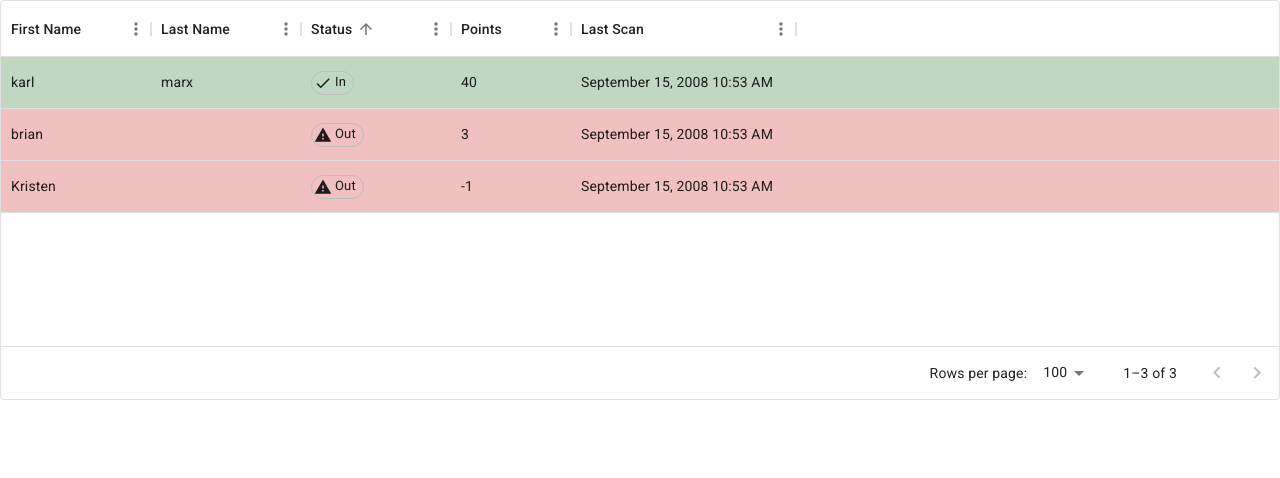
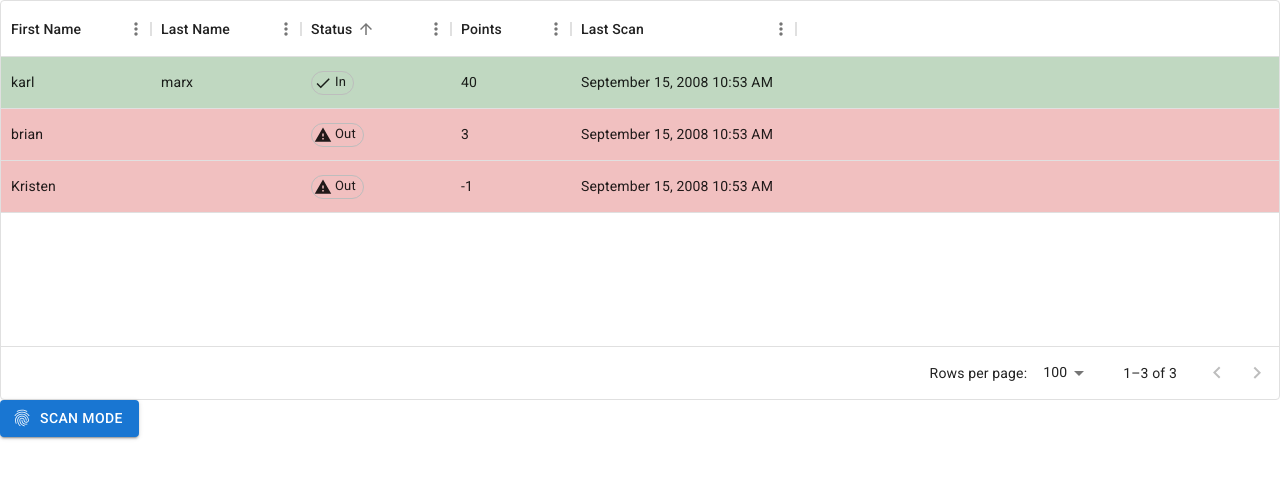
Before and after one commit to brianmina/classroom_tracker_ui, a React (Create React App) app in the folder classroom-tracker/: page / in a window 1280 px wide. Shown: the top 478 px of the page. Built offline with nearby package versions, Linux system fonts and the light colour scheme.

Commit message:
fixed dependency issue added more to datatables

```diff
--- a/classroom-tracker/src/components/ClassroomView.tsx
+++ b/classroom-tracker/src/components/ClassroomView.tsx
@@ -6,34 +6,42 @@ import {
   GridRenderCellParams,
   GridRowsProp,
 } from '@mui/x-data-grid';
-import { darken, lighten, styled } from '@mui/material/styles';
+import {darken, lighten, styled} from '@mui/material/styles';
 import ReportProblemIcon from '@mui/icons-material/ReportProblem';
 import InfoIcon from '@mui/icons-material/Info';
 import AutorenewIcon from '@mui/icons-material/Autorenew';
 import DoneIcon from '@mui/icons-material/Done';
 import Chip from '@mui/material/Chip';
 import moment from 'moment';
+import Button from '@mui/material/Button';
+import DeleteIcon from '@mui/icons-material/Delete';
+import SendIcon from '@mui/icons-material/Send';
+import Stack from '@mui/material/Stack';
+import Fingerprint from '@mui/icons-material/Fingerprint';
 
-const StyledChip = styled(Chip)(({ theme }) => ({
+
+
+
+const StyledChip = styled(Chip)(({ theme  }) => ({
   justifyContent: 'left',
   '& .icon': {
     color: 'inherit',
   },
   '&.Open': {
-    color: (theme.vars || theme).palette.info.dark,
-    border: `1px solid ${(theme.vars || theme).palette.info.main}`,
+    color: theme.palette.info.dark,
+    border: `1px solid ${theme.palette.info.main}`,
   },
   '&.Filled': {
-    color: (theme.vars || theme).palette.success.dark,
-    border: `1px solid ${(theme.vars || theme).palette.success.main}`,
+    color: theme.palette.success.dark,
+    border: `1px solid ${theme.palette.success.main}`,
   },
   '&.PartiallyFilled': {
-    color: (theme.vars || theme).palette.warning.dark,
-    border: `1px solid ${(theme.vars || theme).palette.warning.main}`,
+    color: theme.palette.warning.dark,
+    border: `1px solid ${theme.palette.warning.main}`,
   },
   '&.Rejected': {
-    color: (theme.vars || theme).palette.error.dark,
-    border: `1px solid ${(theme.vars || theme).palette.error.main}`,
+    color: theme.palette.error.dark,
+    border: `1px solid ${theme.palette.error.main}`,
   },
 }));
 
@@ -106,6 +114,8 @@ const StyledDataGrid = styled(DataGrid)(({ theme }) => ({
 }));
 
 export default function StylingRowsGrid() {
+    const [isScan, setIsScan] = React.useState<Boolean>(false);
+
   const Status = React.memo((props: StatusProps) => {
     const { status } = props;
 
@@ -226,7 +236,14 @@ export default function StylingRowsGrid() {
   //   rows: rows,
   // };
   return (
-    <Box sx={{ height: 400, width: '100%' }}>
+
+      // <Button variant="outlined" startIcon={<Fingerprint />}>
+      //   Delete
+      // </Button>
+    <Box sx={{ width: '100%' }}>
+          <Box sx={{ height: 400, width: '100%' }}>
+
+
       <StyledDataGrid
         // {...data}
         columns={columns}
@@ -239,5 +256,17 @@ export default function StylingRowsGrid() {
         }}
       />
     </Box>
+             <Button
+                 // variant="outlined"
+                 startIcon={<Fingerprint />}
+                 variant="contained"
+        onClick={() =>
+          setIsScan(true)
+        }
+      >
+
+         Scan Mode
+             </Button>
+    </Box>
   );
 }
```
Also changed, not shown: classroom-tracker/package.json (+10 -2 lines), classroom-tracker/src/App.tsx (+7 -1 lines), 1 other file (tests, documents, lock files or other folders).
